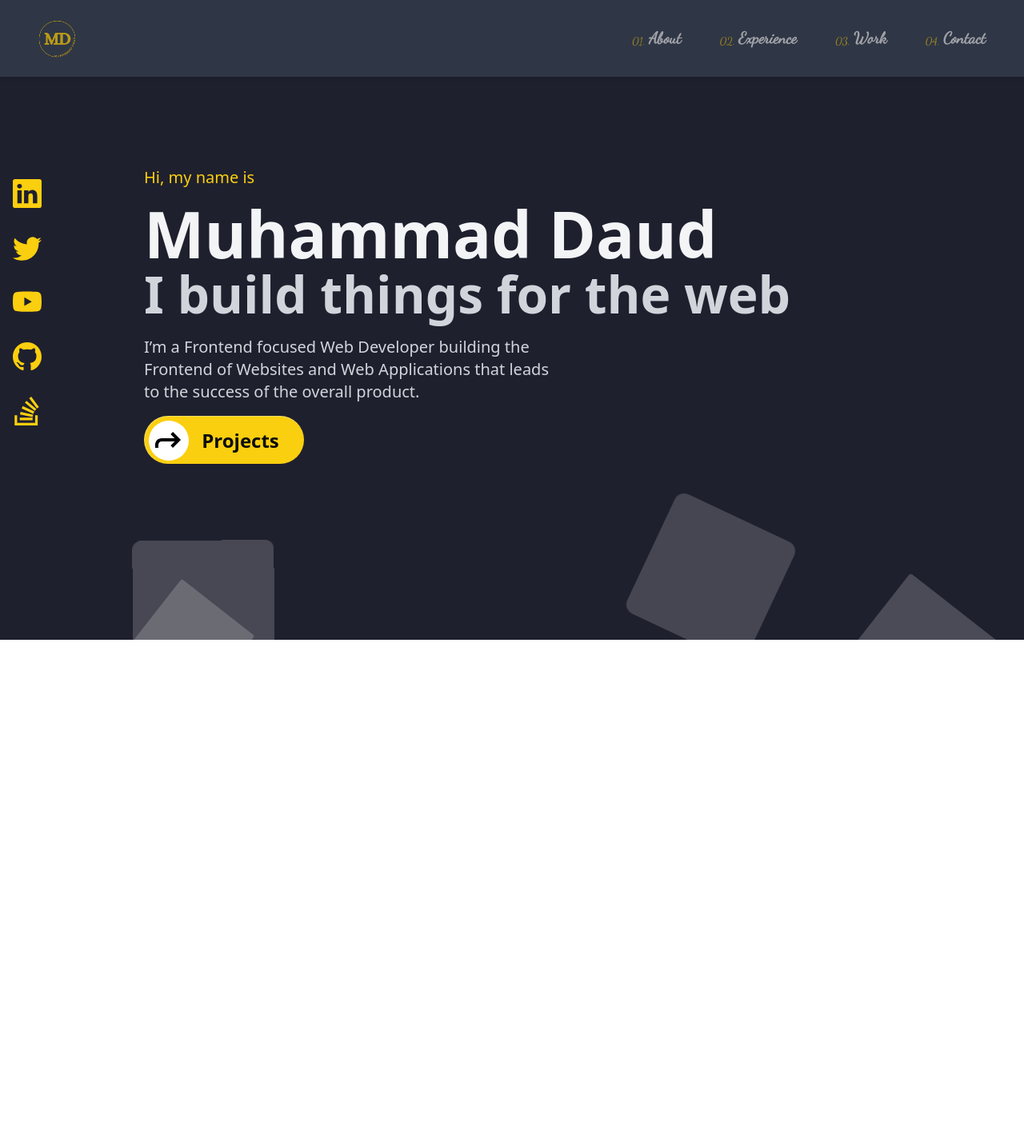
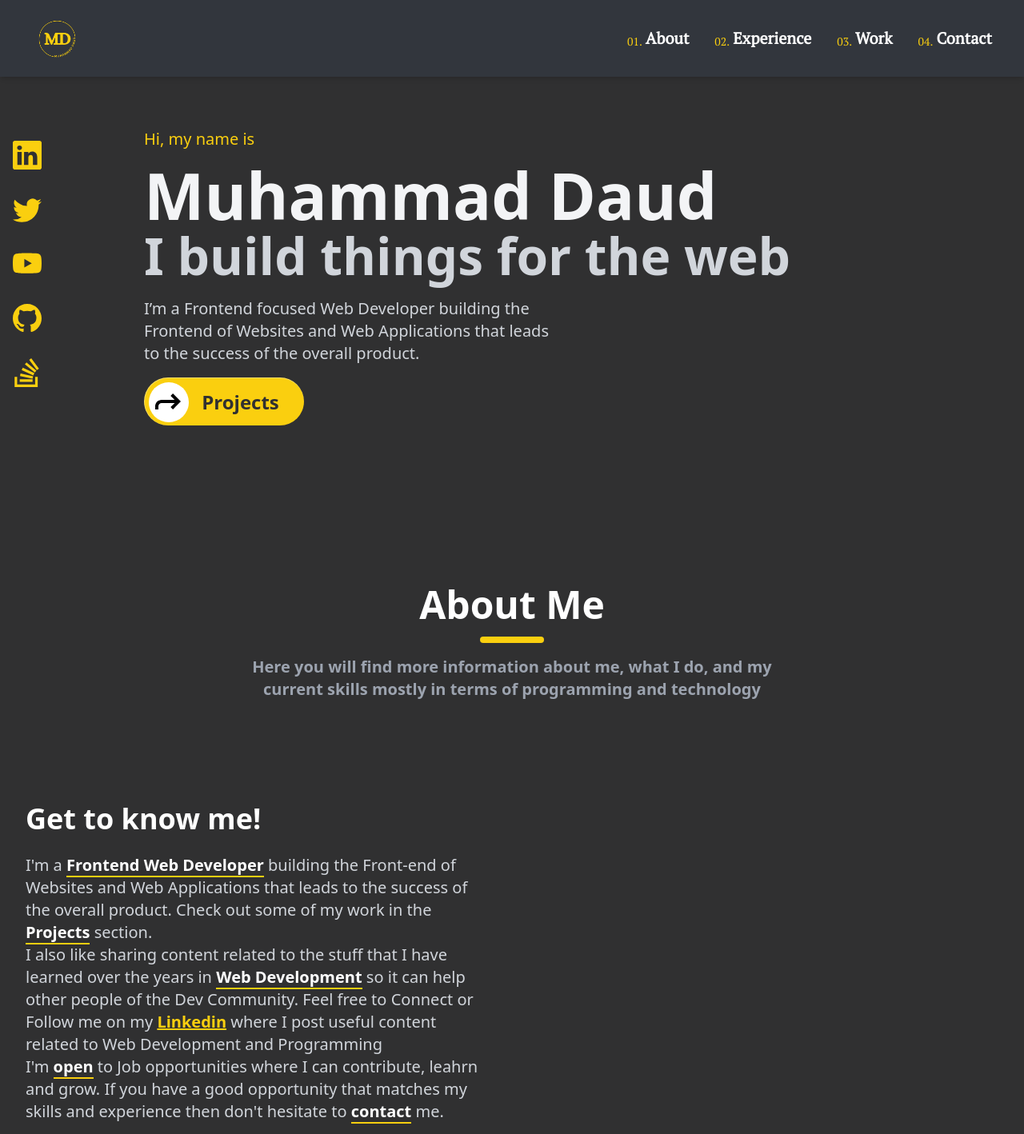
Before and after one commit to MDaud32/portfolio, a Next.js app: page / in a window 1280 px wide. Shown: the top 1418 px of the page at 80% size. Before the commit the page ends 800 px from the top, so only its background shows below. Built offline with nearby package versions, Linux system fonts and the light colour scheme.

Commit message:
added about section

```diff
--- /dev/null
+++ b/components/About.js
@@ -0,0 +1,71 @@
+import Link from 'next/link';
+import React from 'react';
+import { CgMailForward } from 'react-icons/cg';
+
+const About = () => {
+  return (
+    <div id="about" className="bg-softBlack text-center mx-auto py-10">
+      <div className="flex flex-col">
+        <h1 className="text-5xl text-white font-bold">About Me</h1>
+        <div className="border-b-8 rounded-full border-gold w-20 mx-auto mt-4"></div>
+        <p className="max-w-2xl mx-auto text-gray-400 text-xl mt-4 font-semibold">
+          Here you will find more information about me, what I do, and my
+          current skills mostly in terms of programming and technology
+        </p>
+      </div>
+      {/* skills and bio */}
+      <div className="w-full p-8">
+        {/* about me and my web development */}
+        <div className="w-1/2 mt-24">
+          <h1 className="text-4xl text-white font-bold text-start">
+            Get to know me!
+          </h1>
+          <p className="max-w-xl text-gray-300 text-xl text-start mt-6">
+            I'm a{' '}
+            <span className="font-bold text-white border-b-2 border-gold">
+              Frontend Web Developer
+            </span>{' '}
+            building the Front-end of Websites and Web Applications that leads
+            to the success of the overall product. Check out some of my work in
+            the{' '}
+            <span className="font-bold text-white border-b-2 border-gold">
+              Projects
+            </span>{' '}
+            section.
+            <br /> I also like sharing content related to the stuff that I have
+            learned over the years in{' '}
+            <span className="font-bold text-white border-b-2 border-gold">
+              Web Development
+            </span>{' '}
+            so it can help other people of the Dev Community. Feel free to
+            Connect or Follow me on my{' '}
+            <Link href="/" className="text-gold underline font-bold">
+              Linkedin
+            </Link>{' '}
+            where I post useful content related to Web Development and
+            Programming <br /> I'm{' '}
+            <span className="font-bold text-white border-b-2 border-gold">
+              open
+            </span>{' '}
+            to Job opportunities where I can contribute, leahrn and grow. If you
+            have a good opportunity that matches my skills and experience then
+            don't hesitate to{' '}
+            <span className="font-bold text-white border-b-2 border-gold">
+              contact
+            </span>{' '}
+            me.
+          </p>
+          <button className="group bg-gold btn text-2xl text-softBlack h over:text-black font-semibold rounded-md mt-4">
+            Contact
+            <span className="bg-white group-hover:bg-softBlack">
+              <CgMailForward className="text-black group-hover:text-white absolute text-center mx-auto text-5xl" />
+            </span>
+          </button>
+        </div>
+        {/* skill section */}
+      </div>
+    </div>
+  );
+};
+
+export default About;
--- a/components/Background.js
+++ b/components/Background.js
@@ -3,7 +3,7 @@ import React from 'react';
 const Background = () => {
   return (
     <div>
-      <ul class="background">
+      <ul className="background">
         <li></li>
         <li></li>
         <li></li>
--- a/pages/HomePage.js
+++ b/components/HomePage.js
@@ -1,13 +1,13 @@
 import React from 'react';
-import SocialMedia from '../components/SocialMedia';
+import SocialMedia from './SocialMedia';
 import { CgMailForward } from 'react-icons/cg';
-import Background from '../components/Background';
+import Background from './Background';
 
 const HomePage = () => {
   return (
-    <div className="relative">
-      <Background />
-      <div className="absolute z-10 md:mt-12 flex flex-row py-40">
+    <div className="">
+      {/* <Background /> */}
+      <div className=" flex flex-row py-40">
         <div className="">
           <SocialMedia />
         </div>
@@ -24,7 +24,7 @@ const HomePage = () => {
             Websites and Web Applications that leads to the success of the
             overall product.
           </p>
-          <button className="group bg-gold btn text-2xl text-softBlack h over:text-black font-semibold">
+          <button className="group bg-gold btn text-2xl text-softBlack h over:text-black font-semibold rounded-full">
             Projects
             <span className="bg-white group-hover:bg-softBlack">
               <CgMailForward className="text-black group-hover:text-white absolute text-center mx-auto text-5xl" />
--- a/components/Nav.jsx
+++ b/components/Nav.jsx
@@ -3,46 +3,48 @@ import Link from 'next/link';
 import React, { useState } from 'react';
 // import Button from './Button';
 import { AiOutlineMenu, AiOutlineClose } from 'react-icons/ai';
-import logo from '../public/images/mainlogo.png';
+import mainLogo from '../public/images/mainlogo.png';
+import logo from '../public/images/logo.png';
 
 const Nav = () => {
   let Links = [
-    { title: '01.', name: 'About', link: '/' },
-    { title: '02.', name: 'Experience', link: '/' },
-    { title: '03.', name: 'Work', link: '/' },
-    { title: '04.', name: 'Contact', link: '/' },
+    { title: '01.', name: 'About', link: '/#about' },
+    { title: '02.', name: 'Experience', link: '/#experience' },
+    { title: '03.', name: 'Work', link: '/#work' },
+    { title: '04.', name: 'Contact', link: '/#contact' },
   ];
   let [open, setOpen] = useState(false);
   return (
-    <div className="z-20 shadow-md w-full fixed top-0 left-0 md:bg-gray-700 md:opacity-70">
+    <div className="z-20 shadow-md w-full fixed top-0 left-0 md:bg-gray-700 md:bg-opacity-40">
       <div className="md:flex items-center justify-between  py-4 md:px-10 px-7">
         <div className="font-bold text-2xl cursor-pointer flex items-center text-gold">
           <Link href="/">
-            <Image src={logo} alt="" className="text-gold w-16" />
+            <Image src={mainLogo} alt="" className="text-gold w-16" />
           </Link>
         </div>
 
         <div
           onClick={() => setOpen(!open)}
-          className="text-3xl absolute right-8 top-6 cursor-pointer md:hidden  text-gold">
+          className="text-3xl absolute right-8 top-6 cursor-pointer md:hidden  text-white">
           <button>{open ? <AiOutlineClose /> : <AiOutlineMenu />}</button>
         </div>
 
         <ul
-          className={`md:flex md:items-center items-end text- md:pb-0 pb-12 absolute md:static md:z-auto text-white md:bg-gray-700 bg-gray-900 opacity-80 hover:text-gold z-[-1] left-0 w-full md:w-auto md:pl-0 pl-9 transition-all duration-500 ease-in font-rubik ${
-            open ? 'top-20 ' : 'top-[-490px]'
+          className={`md:flex md:items-center items-end text- md:pb-0 pb-12 absolute md:static md:z-auto text-white md:bg-transparent bg-gold hover:text-gold z-[-1] left-0 w-full md:w-auto md:pl-0 pl-9 transition-all duration-500 ease-in font-rubik ${
+            open ? 'top-0 ' : 'top-[-490px]'
           }`}>
+          <Image src={logo} alt="" className="text-gold w-28 md:hidden" />
           {Links.map((link) => (
             <li
               key={link.name}
-              className="md:ml-8 text-xl md:px-2 px-10 md:my-0 my-7 justify-end flex">
+              className="md:ml-8 text-xl md:px-0 px-10 md:my-0 my-7">
               <div className="flex items-end gap-1 group">
-                <div className="text-sm text-gold group-hover:border-gray-400">
+                <div className="text-sm text-softBlack md:text-gold group-hover:border-gray-400">
                   {link.title}
                 </div>
                 <Link
                   href={link.link}
-                  className="text-white font-bold hover:text-gold duration-500">
+                  className="md:text-white text-black font-bold hover:text-gray-700 md:hover:text-gold duration-500">
                   {link.name}
                 </Link>
               </div>
--- a/pages/index.js
+++ b/pages/index.js
@@ -1,7 +1,8 @@
 import Head from 'next/head';
 import Image from 'next/image';
 import Nav from '../components/Nav';
-import HomePage from './HomePage';
+import About from '../components/About';
+import HomePage from '../components/HomePage';
 
 export default function Home() {
   return (
@@ -13,6 +14,7 @@ export default function Home() {
       </Head>
       <Nav />
       <HomePage />
+      <About />
     </div>
   );
 }
--- a/styles/globals.css
+++ b/styles/globals.css
@@ -1,7 +1,10 @@
-@import url('https://fonts.googleapis.com/css2?family=Dancing+Script&display=swap');
+@import url('https://fonts.googleapis.com/css2?family=PT+Serif&display=swap');
 @tailwind base;
 @tailwind components;
 @tailwind utilities;
+html {
+  scroll-behaviour: smooth;
+}
 
 .btn {
   position: relative;
@@ -9,7 +12,6 @@
   height: 60px;
   border-top: 0.5px solid rgba(255, 255, 255, 0.35);
   border-left: 0.5px solid rgba(255, 255, 255, 0.35);
-  border-radius: 60px;
   display: flex;
   justify-content: center;
   align-items: center;
@@ -43,14 +45,14 @@
   height: 100px;
   z-index: 1;
   background: rgba(000, 000, 000, 0.7);
-  transform: translateX(-170px) skewX(30deg);
+  transform: translateX(-174px) skewX(30deg);
   transition: 0.55s ease-in-out;
 }
 .btn:hover:after {
   transform: translateX(170px) skewX(30deg);
 }
 
-@keyframes animate {
+/* @keyframes animate {
   0% {
     transform: translateY(0) rotate(0deg);
     opacity: 1;
@@ -61,9 +63,9 @@
     opacity: 0;
     border-radius: 50%;
   }
-}
+} */
 
-.background {
+/* .background {
   position: fixed;
   width: 100vw;
   height: 100vh;
@@ -286,4 +288,4 @@
   height: 161px;
   bottom: -161px;
   animation-delay: 85s;
-}
+} */
--- a/tailwind.config.js
+++ b/tailwind.config.js
@@ -12,11 +12,11 @@ module.exports = {
     },
     extend: {
       fontFamily: {
-        rubik: ['Dancing Script', 'cursive'],
+        rubik: ['PT Serif', 'serif'],
       },
       colors: {
         gold: '#FACF0F',
-        softBlack: '#0C0C0C',
+        softBlack: '#303031',
       },
     },
   },
```
